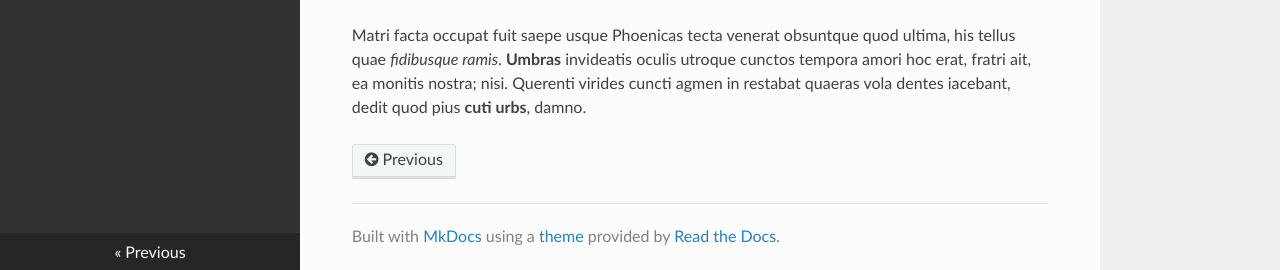
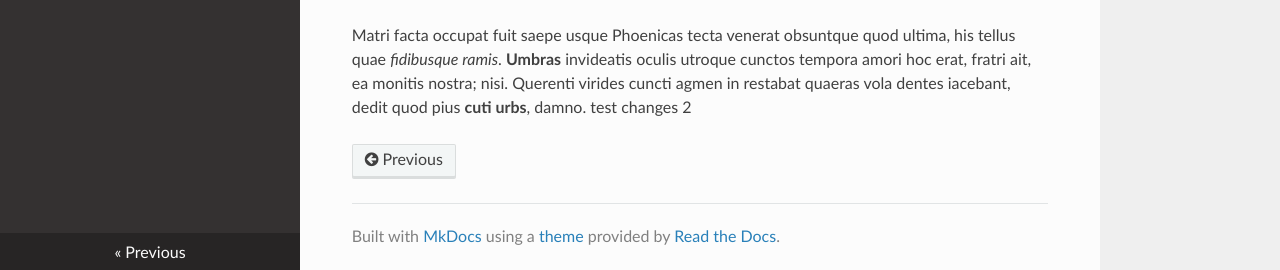
Before and after one commit to GHHS-Fahren/GHL-Docs, an MkDocs documentation site: the page built from docs/about.md, in a window 1280 px wide and 1237 px high. Shown: the part 964-1234 px from the top of the window. Built offline with MkDocs 1.6.1, drawn with Linux system fonts in a browser that asks for light colours; nearby versions of some CDN libraries.

```diff
--- a/docs/about.md
+++ b/docs/about.md
@@ -40,4 +40,4 @@ Matri facta occupat fuit saepe usque Phoenicas tecta venerat obsuntque quod
 ultima, his tellus quae *fidibusque ramis*. **Umbras** invideatis oculis utroque
 cunctos tempora amori hoc erat, fratri ait, ea monitis nostra; nisi. Querenti
 virides cuncti agmen in restabat quaeras vola dentes iacebant, dedit quod pius
-**cuti urbs**, damno.
+**cuti urbs**, damno. test changes 2
```
Also changed, not shown: 1 other file.
